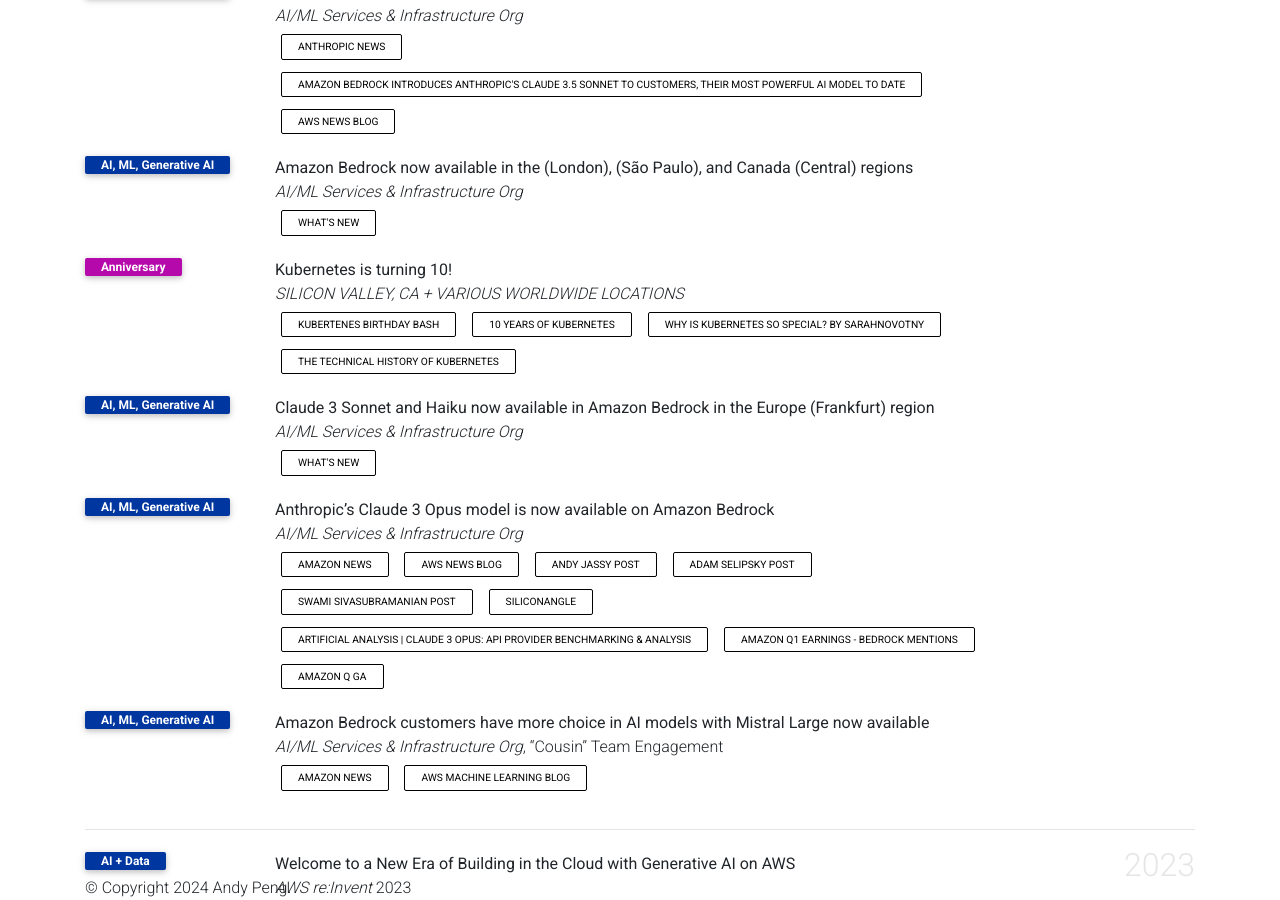
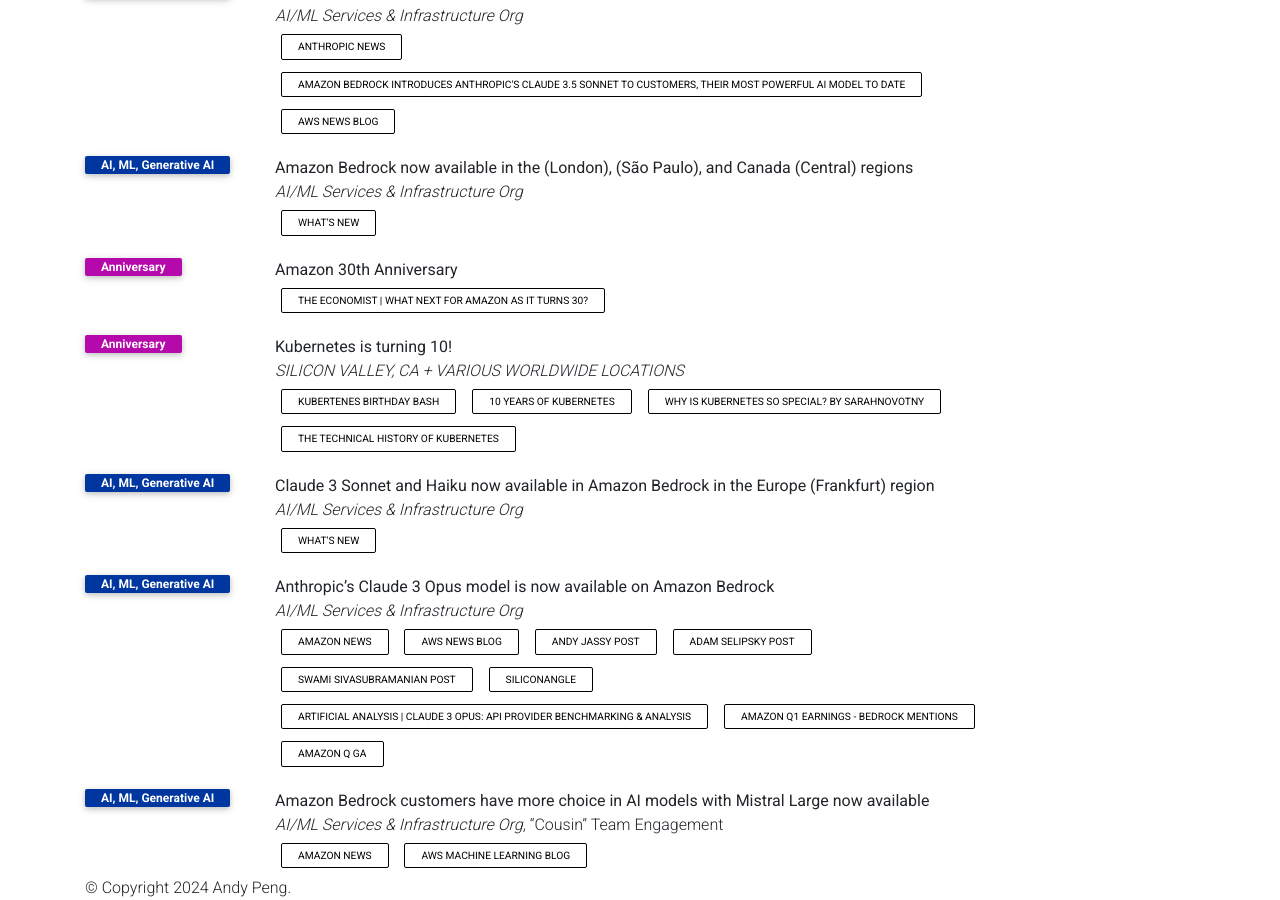
Before and after one commit to gfw001/gfw001.github.io, a Jekyll site: the page products.html, which Jekyll copies as it is, in a window 1280 px wide and 900 px high, scrolled down 1571 px. Built offline with Jekyll 4.4.1, drawn with Linux system fonts in a browser that asks for light colours; comment, search, counter and statistics services are not loaded; a style sheet for code colours, icons or effects is not loaded.

Commit message:
Update products.html

```diff
--- a/products.html
+++ b/products.html
@@ -283,6 +283,21 @@
                   <div class="periodical"> <em>AI/ML Services & Infrastructure Org</em> </div>
                   <div class="links">
                      <a href="https://aws.amazon.com/about-aws/whats-new/2024/06/amazon-bedrock-london-sao-paulo-canada-central-regions/" class="btn btn-sm z-depth-0" role="button" rel="noopener noreferrer" target="_blank">What's New</a>
+                  </div>
+                  <div class="badges">
+                     <span class="altmetric-embed" data-hide-no-mentions="true" data-hide-less-than="15" data-badge-type="2" data-badge-popover="right"></span> <span class="__dimensions_badge_embed__" data-pmid="" data-hide-zero-citations="true" data-style="small_rectangle" data-legend="hover-right" style="margin-bottom: 3px;"></span>
+                  </div>
+               </div>
+            </div>
+         </li>
+         <li>
+            <div class="row">
+               <div class="col-sm-2 abbrd"><abbrd class="badge">Anniversary</abbrd></div>
+               <div id="mao2023agent" class="col-sm-8">
+                  <div class="title">Amazon 30th Anniversary</div>
+                  <div class="periodical"> <em></em> </div>
+                  <div class="links">
+                     <a href="https://www.economist.com/business/2024/07/01/what-next-for-amazon-as-it-turns-30" class="btn btn-sm z-depth-0" role="button" rel="noopener noreferrer" target="_blank">The Economist | What next for Amazon as it turns 30?</a>
                   </div>
                   <div class="badges">
                      <span class="altmetric-embed" data-hide-no-mentions="true" data-hide-less-than="15" data-badge-type="2" data-badge-popover="right"></span> <span class="__dimensions_badge_embed__" data-pmid="" data-hide-zero-citations="true" data-style="small_rectangle" data-legend="hover-right" style="margin-bottom: 3px;"></span>
```
